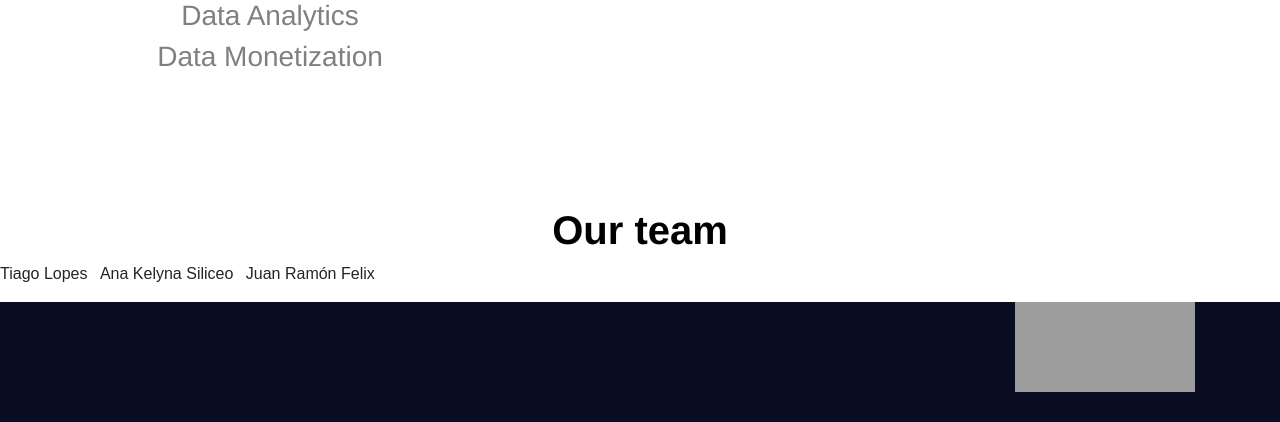
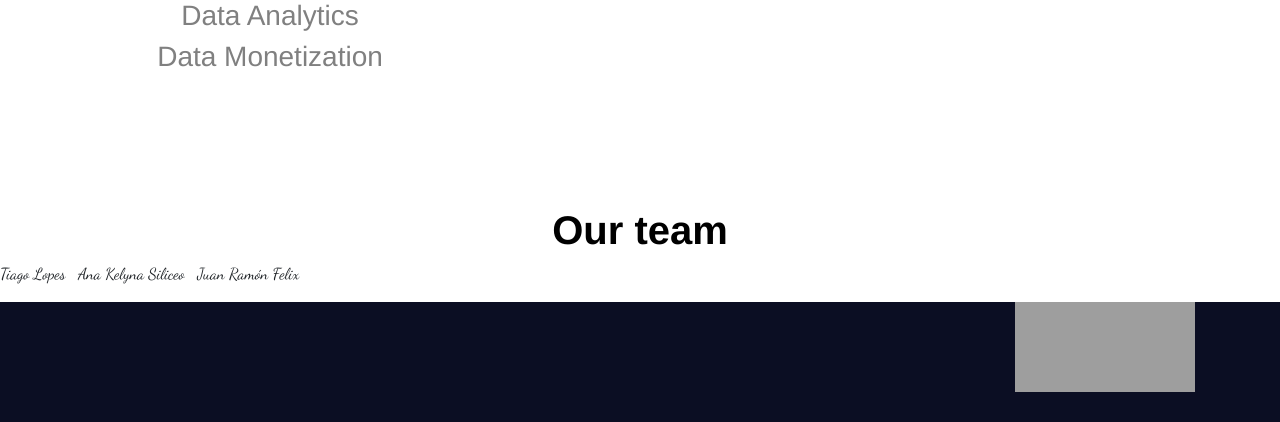
Before and after one commit to AnaKelyna/Final_elbueno, a Flask app: page /about_us/ in a window 1280 px wide. Shown: the part 600-1022 px from the top of the page. Run offline with Flask 2, Linux system fonts and the light colour scheme; parts of the project's set-up code (start-up, migrations or seed data) failed here and were passed over; some libraries are stand-ins or nearby versions; grey boxes are pictures that could not be loaded.

Commit message:
Update style.css

```diff
--- a/static/css/style.css
+++ b/static/css/style.css
@@ -28,5 +28,6 @@ body {
 }
 
 .list-inline-item {
-    font-family: 'Schoolbell', arial, serif;
+    font-family: 'Dancing Script', cursive;
+    font-size: 72 px;
 }
```
